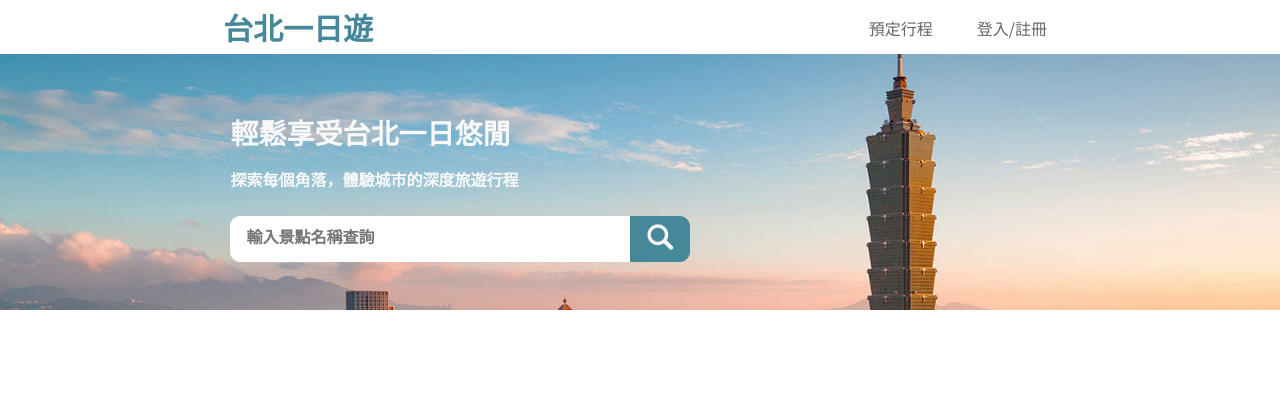
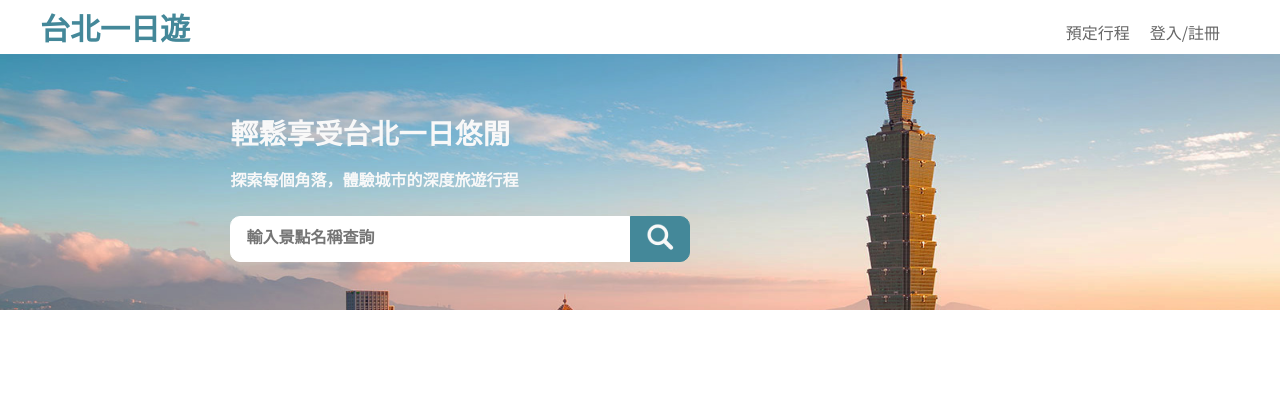
Before and after one commit to dirk122119/wehelp_phase2, a Flask app: page / in a window 1280 px wide. Shown: the top 420 px of the page. Run offline with Flask 2, Linux system fonts and the light colour scheme.

Commit message:
fix nav bar

```diff
--- a/static/css/styleDesktop.css
+++ b/static/css/styleDesktop.css
@@ -3,18 +3,48 @@
 
 body{ margin: 0; padding: 0; }
 
-
-.gridNav{
+.navbar{
+    width:100vw;
     height: 54px;
-    position: relative;
-    z-index:1;
-    display: grid;
-    list-style-type: none;
-    grid-template-columns: auto auto;
+    display: flex;
+    justify-content:center;
     background-color: var(--Additional_Color_White);
     opacity:1;
+    z-index:1;
+}
+.navbar .navbarContainer{
+    width:1200px;
+    display: flex;
+    justify-content: space-between
+}
 
+.LOGO{
+    margin: 10px 0 10px 0;
 }
+.LOGO a{
+    text-decoration:none;
+    color:var(--Primary_Color_70);
+    font-family:var(--Header_2_Bold_Typeface);
+    font-weight:var(--Header_2_Bold_Weight);
+    font-size:var(--Header_2_Bold_Size);
+    line-height:var(--Header_2_Bold_Line_Height);
+}
+
+.navlink{
+    display: flex;
+}
+.navlink div{
+    margin: 20px 20px 20px 0;
+}
+.navlink a{
+    text-decoration:none;
+    color:var(--Secondary_Color_70);
+    font-family:var(--Body_Med_Typeface);
+    font-weight:var(--Body_Med_Weight);
+    font-size:var(--Body_Med_Size);
+    line-height:var(--Body_Med_Height);
+}
+
 .sticky {
     position: fixed;
     top: 0;
@@ -24,34 +54,8 @@ body{ margin: 0; padding: 0; }
     padding-top: 54px;
   }
 
-.gridNav li{
-    display: inline-block;
-    text-align: center;
-}
-.gridNavBox1{
-    padding:10px;
-}
-.gridNavBox1 a{
-
-    text-decoration:none;
-    color:var(--Primary_Color_70);
-    font-family:var(--Header_2_Bold_Typeface);
-    font-weight:var(--Header_2_Bold_Weight);
-    font-size:var(--Header_2_Bold_Size);
-    line-height:var(--Header_2_Bold_Line_Height);
-}
 
 
-
-.gridNavBox2 ul li a{
-    text-decoration:none;
-    padding:20px;
-    color:var(--Secondary_Color_70);
-    font-family:var(--Body_Med_Typeface);
-    font-weight:var(--Body_Med_Weight);
-    font-size:var(--Body_Med_Size);
-    line-height:var(--Body_Med_Height);
-}
 .banner{
     background-image:url("../image/welcome.png");
     height: 20vw;
--- a/static/js/getData.js
+++ b/static/js/getData.js
@@ -1,5 +1,5 @@
 function sticky() {
-  let navbar = document.querySelectorAll(".gridNav")[0];
+  let navbar = document.querySelectorAll(".navbar")[0];
   let navbarHeight = navbar.offsetHeight;
   if (window.pageYOffset >= navbarHeight) {
     navbar.classList.add("sticky");
--- a/templates/index.html
+++ b/templates/index.html
@@ -12,16 +12,17 @@
     <title>Taipei Trip</title>
 </head>
 <body>
-        <nav class="gridNav">
-            <li class="gridNavBox1"><a href="#home">台北一日遊</a></li>
-            <li class="gridNavBox2">
-                <ul>
-                    <li><a href="#news">預定行程</a></li>
-                    <li><a href="#contact">登入/註冊</a></li>
-                </ul>
-            </li>
 
+        <nav class="navbar">
+            <div class="navbarContainer">
+                <div class="LOGO"><a href="#home">台北一日遊</a></div>
+                <div class="navlink">
+                    <div><a href="#news">預定行程</a></div>
+                    <div><a href="#contact">登入/註冊</a></div>
+                </div>
+            </div>
         </nav>
+
     <div class="content">
     <div class="banner">
         <div class="bannerContainer">
```
Also changed, not shown: static/css/stylePhone.css (+39 -40 lines), static/css/styleTable.css (+35 -35 lines).
